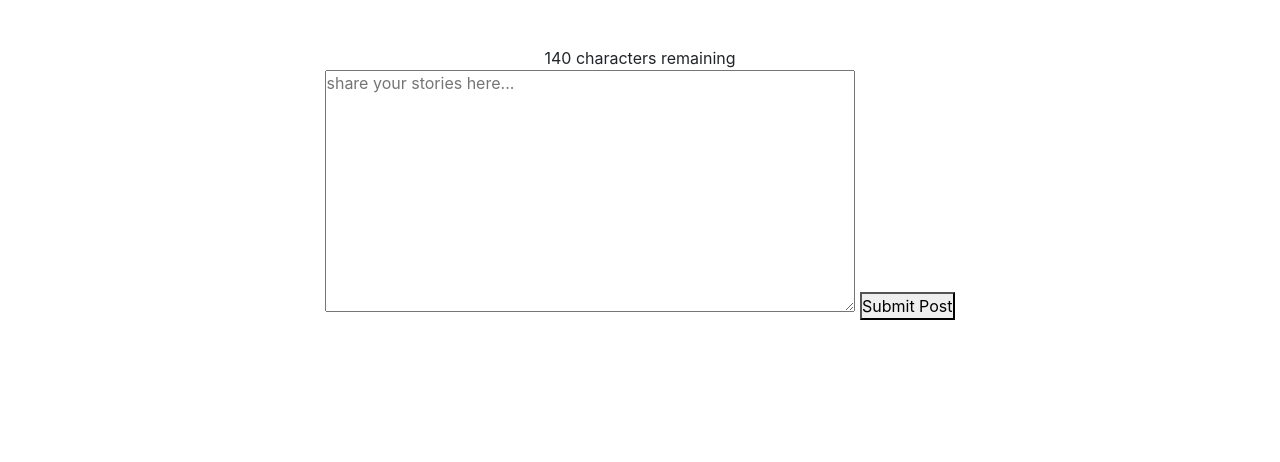
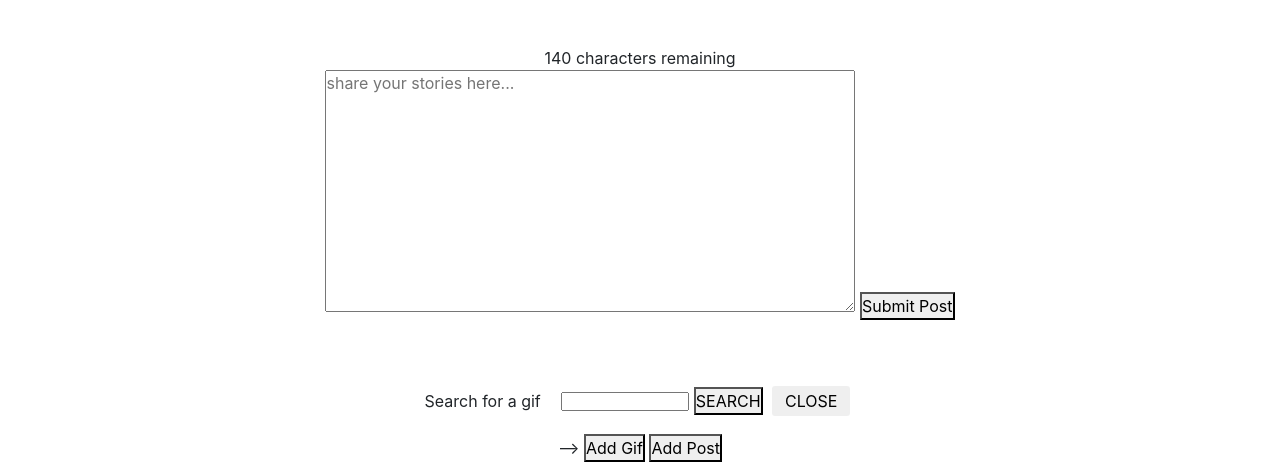
Before and after one commit to capriceebanks/the-pythonpuff-girls, a website: page client/index.html in a window 1280 px wide. Shown: the part 1082-1544 px from the top of the page. Before the commit the page ends 1402 px from the top, so only its background shows below. Drawn offline with nearby package versions, Linux system fonts and the light colour scheme.

Commit message:
updated files

```diff
--- a/client/index.html
+++ b/client/index.html
@@ -10,7 +10,7 @@
     <link rel="stylesheet" href="style.css">
     <link rel="stylesheet" href="https://maxcdn.bootstrapcdn.com/bootstrap/4.0.0/css/bootstrap.min.css" integrity="sha384-Gn5384xqQ1aoWXA+058RXPxPg6fy4IWvTNh0E263XmFcJlSAwiGgFAW/dAiS6JXm" crossorigin="anonymous">
 
-    <script defer src="script2.js"></script>
+    <script defer src="script.js"></script>
 </head>
 
 <body>
@@ -51,17 +51,17 @@
           <button id="btn">Submit Post</button>
         </form>
 
-        <!-- <section id="gifBox" class="overlay">
+    <section id="gifBox" class="overlay">
           <label for="gifSearch">Search for a gif</label>
           <input type="text" name="gifSearch" id="gifSearch" />
           <button id="gifSearchButton">SEARCH</button>
           <button id="closeButton">CLOSE</button>
           <div id="gifs"></div>
         </section> -->
-        <!-- <button id="addGif">Add Gif</button>
+     <button id="addGif">Add Gif</button>
         <button class="add-button" type="submit" id="formSubmit">
           Add Post
-        </button> -->
+        </button>
       </section>
 
       <!-- Cards Section -->
```
Also changed, not shown: 1 other file.
